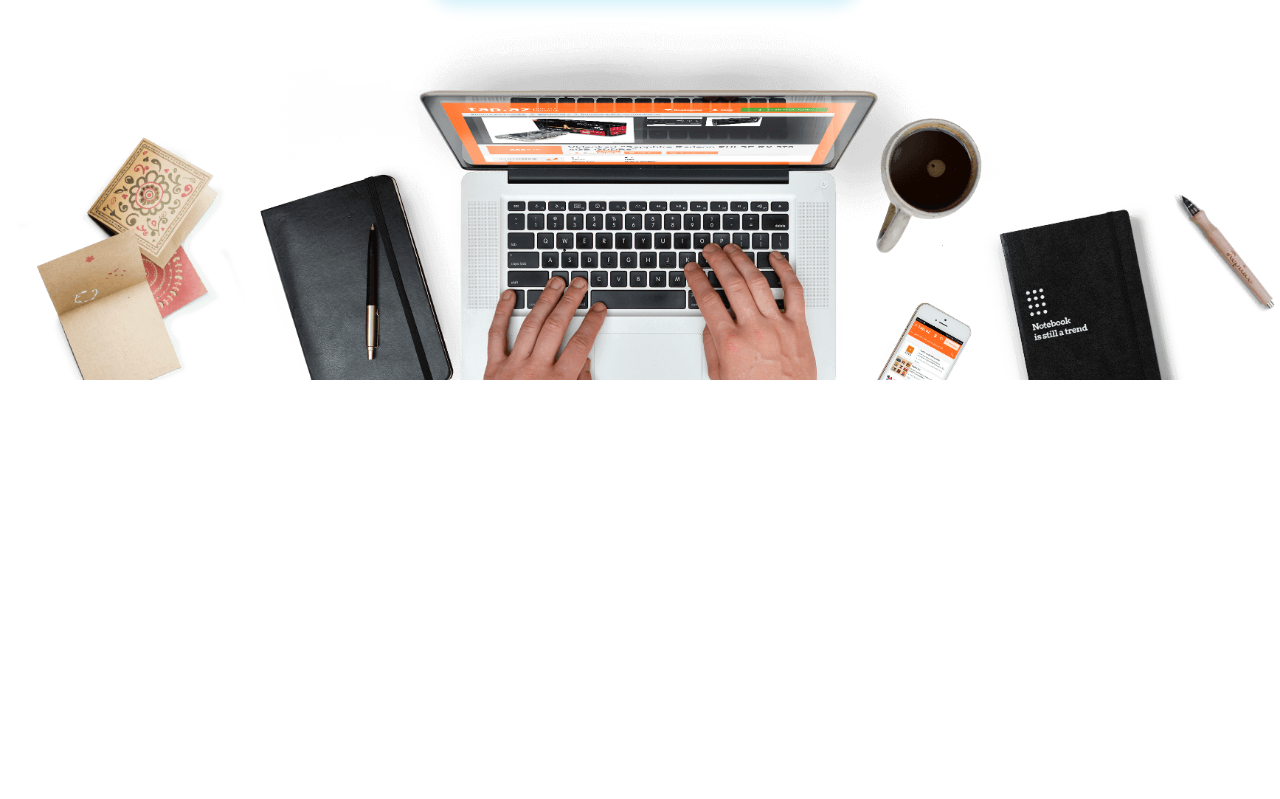
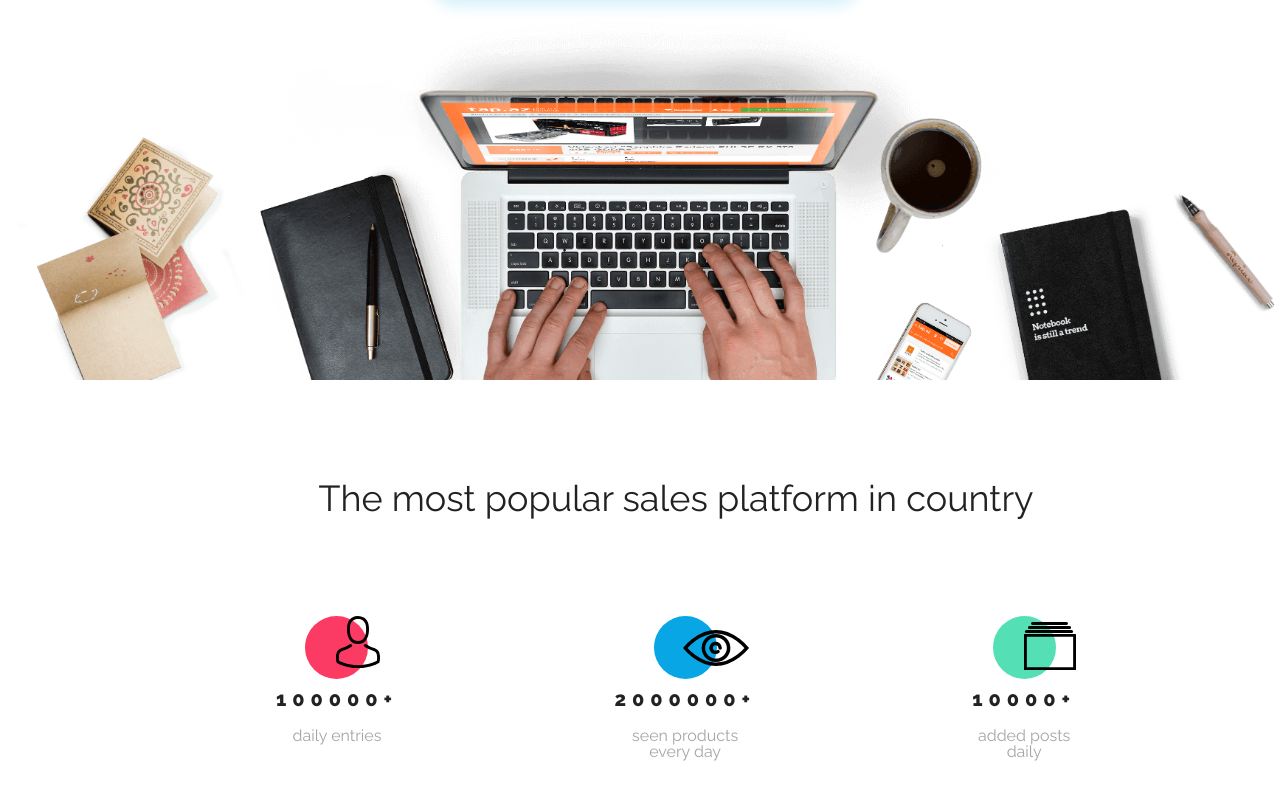
Before and after one commit to knapora/BestShop, a plain HTML site: page BestShop/index.html in a window 1280 px wide. Shown: the part 377-1176 px from the top of the page. Before the commit the page ends 800 px from the top, so only its background shows below. Drawn offline with nearby package versions, Linux system fonts and the light colour scheme.

Commit message:
added statistics section

```diff
--- a/BestShop/css/style.css
+++ b/BestShop/css/style.css
@@ -6,35 +6,43 @@
     --font-open-sans: 'Open Sans', sans-serif;
     --font-raleway: 'Raleway', sans-serif;
 }
+
 body {
     font-family: var(--font-open-sans);
 }
+
 .container {
     width: 1352px;
     margin: 0 auto;
 }
+
 .header {
     height: 70px;
     box-shadow: 0 3px 6px #00000029
 }
+
 .header__container {
     display: flex;
     justify-content: space-between;
     align-items: center;
     height: 100%;
 }
+
 .header__nav {
     display: flex;
 }
+
 .logo {
     font-family: var(--font-raleway);
     font-size: 32px;
     font-weight: 300;
     color: #08A6E4
 }
-  a{
+
+a {
     text-decoration: none;
 }
+
 .nav__link {
     padding: 28px 18px 22px;
     color: #A5A5A5;
@@ -54,11 +62,13 @@
 .nav__element {
     padding: 0 26px;
 }
+
 .opening {
     display: flex;
     flex-direction: column;
     align-items: center;
 }
+
 .opening__content {
     margin-top: 130px;
     text-align: center;
@@ -73,10 +83,12 @@
     margin-top: 20px;
     margin-bottom: 38px;
 }
+
 .opening__image {
     width: 100%;
     height: auto;
 }
+
 .btn {
     color: white;
     font-weight: bold;
@@ -90,6 +102,86 @@
     border-radius: 40px;
     box-shadow: 5px 10px 14px #07ACE629;
 }
+
 .btn--large {
     padding: 22px 155px;
 }
+
+.statistics {
+    margin-top: 100px;
+
+}
+
+.statistics__container {
+    display: flex;
+    justify-content: space-between;
+    width: 800px;
+    margin: 100px auto 120px;
+}
+
+h2 {
+    font-size: 36px;
+    text-align: center;
+    font-family: var(--font-raleway);
+}
+
+.statistics__single {
+
+    display: flex;
+    flex-direction: column;
+    align-items: center;
+    text-align: center;
+    font-family: var(--font-raleway);
+}
+
+.statistics__circle {
+
+
+    border-radius: 50%;
+    width: 63px;
+    height: 63px;
+    position: relative;
+}
+
+.statistics__img {
+    position: absolute;
+}
+
+.statistics__single:nth-child(1) .statistics__circle {
+    background-color: #FB3B64;
+}
+
+.statistics__single:nth-child(1) .statistics__img {
+    top: 0;
+    left: 49%;
+}
+
+.statistics__single:nth-child(2) .statistics__circle {
+    background-color: #08A6E4;
+}
+
+.statistics__single:nth-child(2) .statistics__img {
+    top: 14px;
+    left: 47%;
+}
+
+.statistics__single:nth-child(3) .statistics__circle {
+    background-color: #55DFB4;
+}
+
+.statistics__single:nth-child(3) .statistics__img {
+    top: 6px;
+    left: 50%;
+}
+.statistics__number {
+    font-size: 20px;
+    letter-spacing: 5.96px;
+    font-family: var(--font-raleway);
+    font-weight: 800;
+    margin-top: 10px;
+
+}
+.statistics__description {
+    color: #A5A5A5;
+    margin-top: 19px;
+}
--- a/BestShop/index.html
+++ b/BestShop/index.html
@@ -47,5 +47,38 @@
         <img src="assets/Background.png" alt="" class="opening__image" />
       </section>
 
+      <section class="statistics">
+        <div class="container">
+          <h2>The most popular sales platform in country</h2>
+
+          <div class="statistics__container">
+            <div class="statistics__single">
+              <div class="statistics__circle">
+                <img src="assets/Person.svg" alt="" class="statistics__img" />
+              </div>
+              <div class="statistics__number">100000+</div>
+              <div class="statistics__description">daily entries</div>
+            </div>
+
+            <div class="statistics__single">
+              <div class="statistics__circle">
+                <img src="assets/Eye.svg" alt="" class="statistics__img" />
+              </div>
+              <div class="statistics__number">2000000+</div>
+              <div class="statistics__description">seen products<br />every day</div>
+            </div>
+
+            <div class="statistics__single">
+              <div class="statistics__circle">
+                <img src="assets/Catalog.svg" alt="person" class="statistics__img" />
+              </div>
+              <div class="statistics__number">10000+</div>
+              <div class="statistics__description">added posts<br />daily</div>
+            </div>
+          </div>
+        </div>
+      </section>
+
+
   </body>
 </html>
```
Lines whose indentation alone changed are shown as unchanged.
